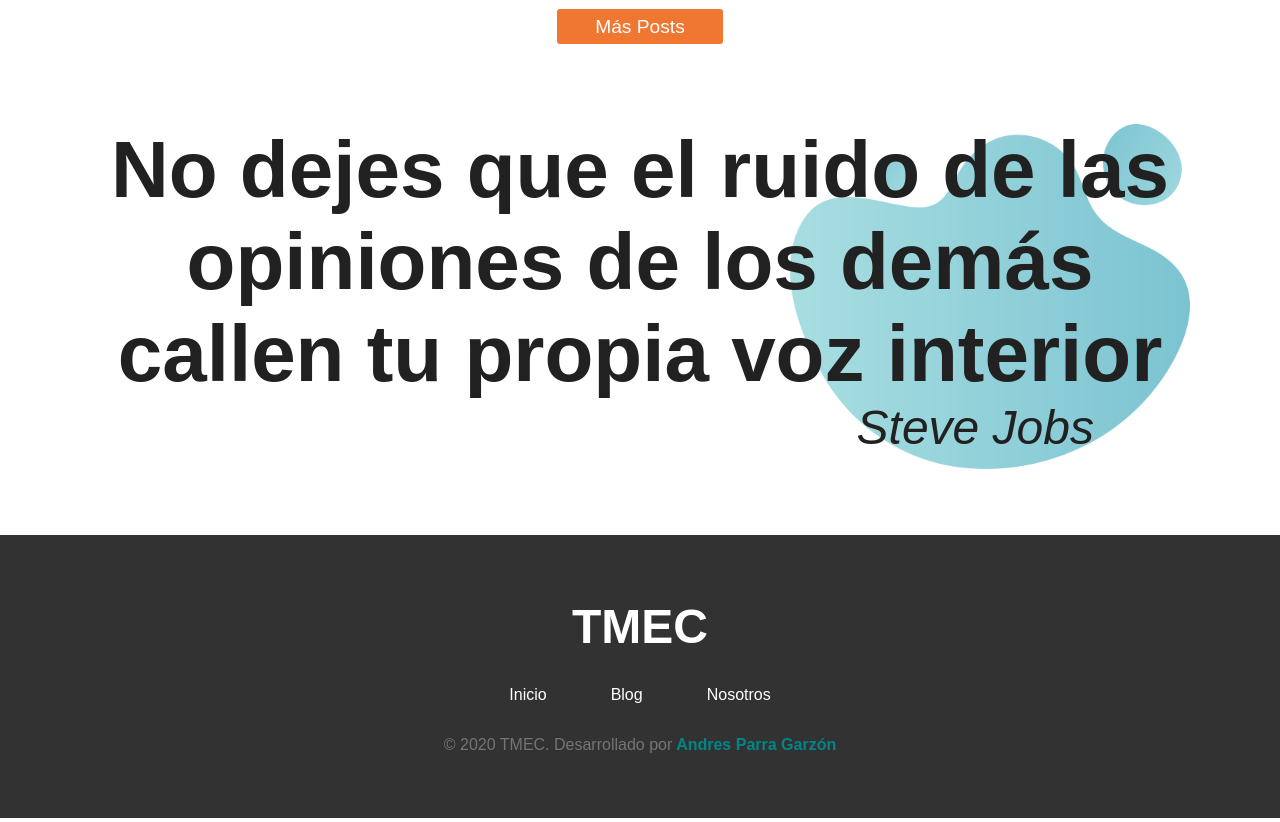
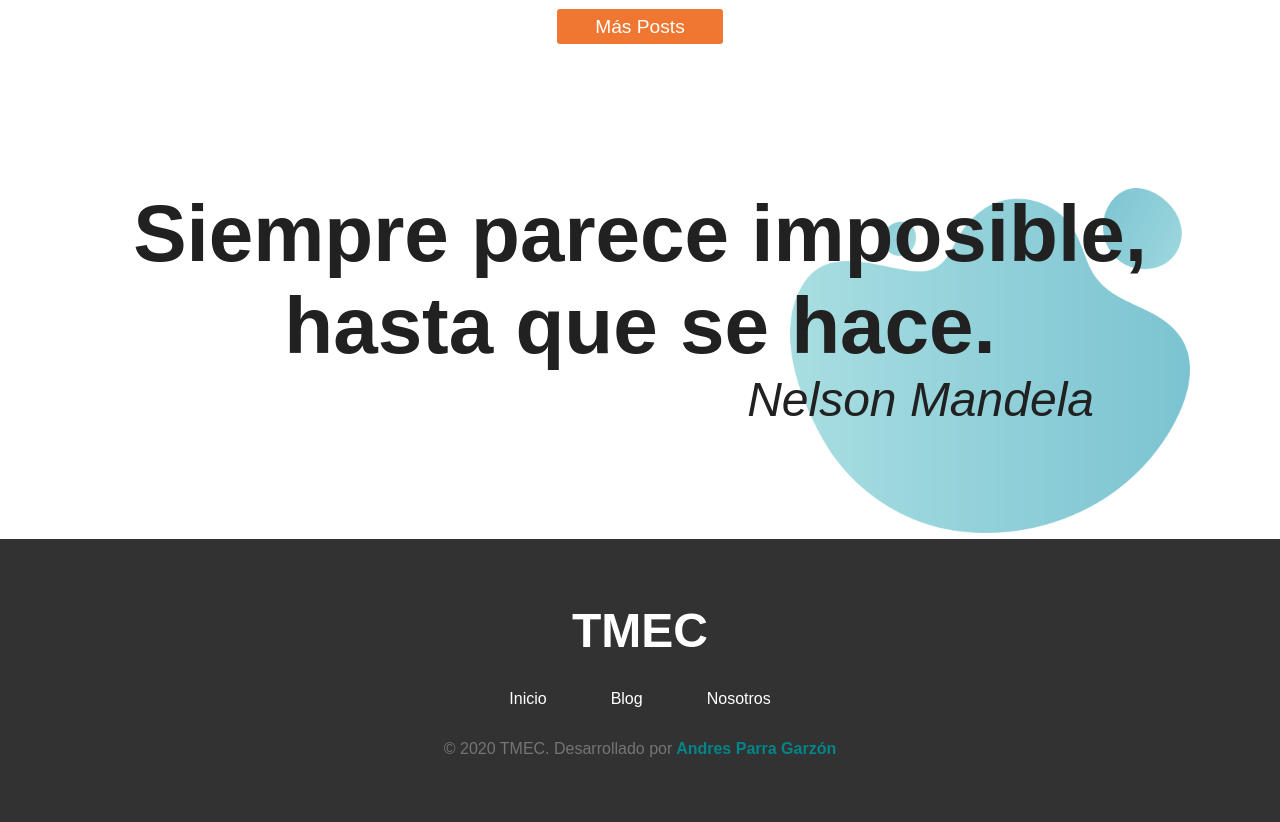
Before and after one commit to AndresParraGO/blog-tmec-nextjs, a Next.js app: page / in a window 1280 px wide. Shown: the part 1660-2482 px from the top of the page. Built offline with nearby package versions, Linux system fonts and the light colour scheme; a web font is replaced by a local one.

Commit message:
Update frase

```diff
--- a/components/frase.js
+++ b/components/frase.js
@@ -23,7 +23,7 @@ function Sentence() {
 
       <style jsx>{`
         .frase {
-          margin:5em 0;
+          padding:5em 0;
           position: relative;
         }
 
@@ -55,6 +55,10 @@ function Sentence() {
 
         @media screen and (max-width: 650px) {
 
+          .frase {
+            padding: 3em 0;
+          }
+
           .frase__img {
             width: 200px;
           }
--- a/database/frase.json
+++ b/database/frase.json
@@ -1,6 +1,6 @@
 {
   "frase": {
-    "author": "Steve Jobs",
-    "text": "No dejes que el ruido de las opiniones de los demás callen tu propia voz interior"
+    "author": "Nelson Mandela",
+    "text": "Siempre parece imposible, hasta que se hace."
   }
 }
```
